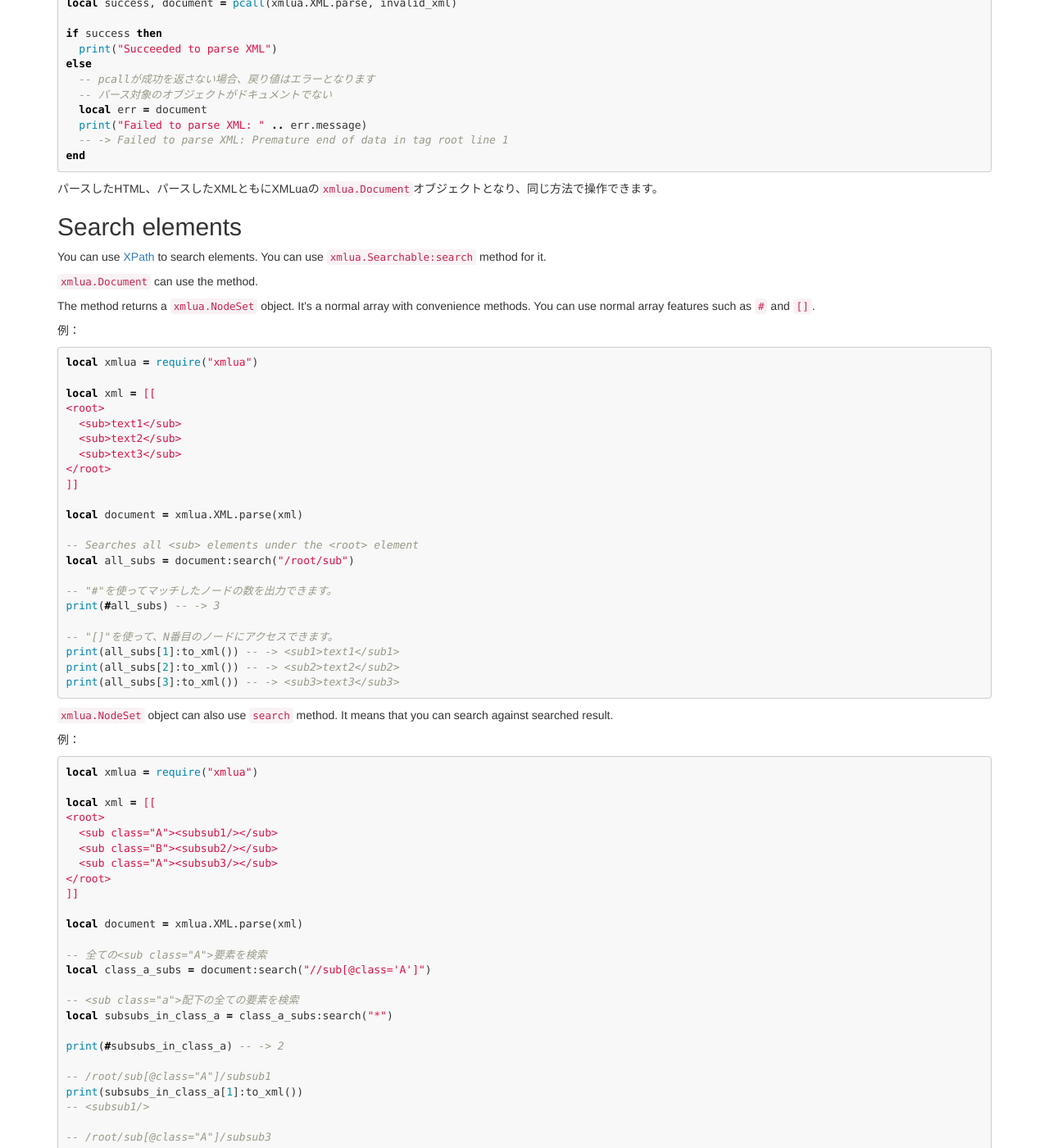
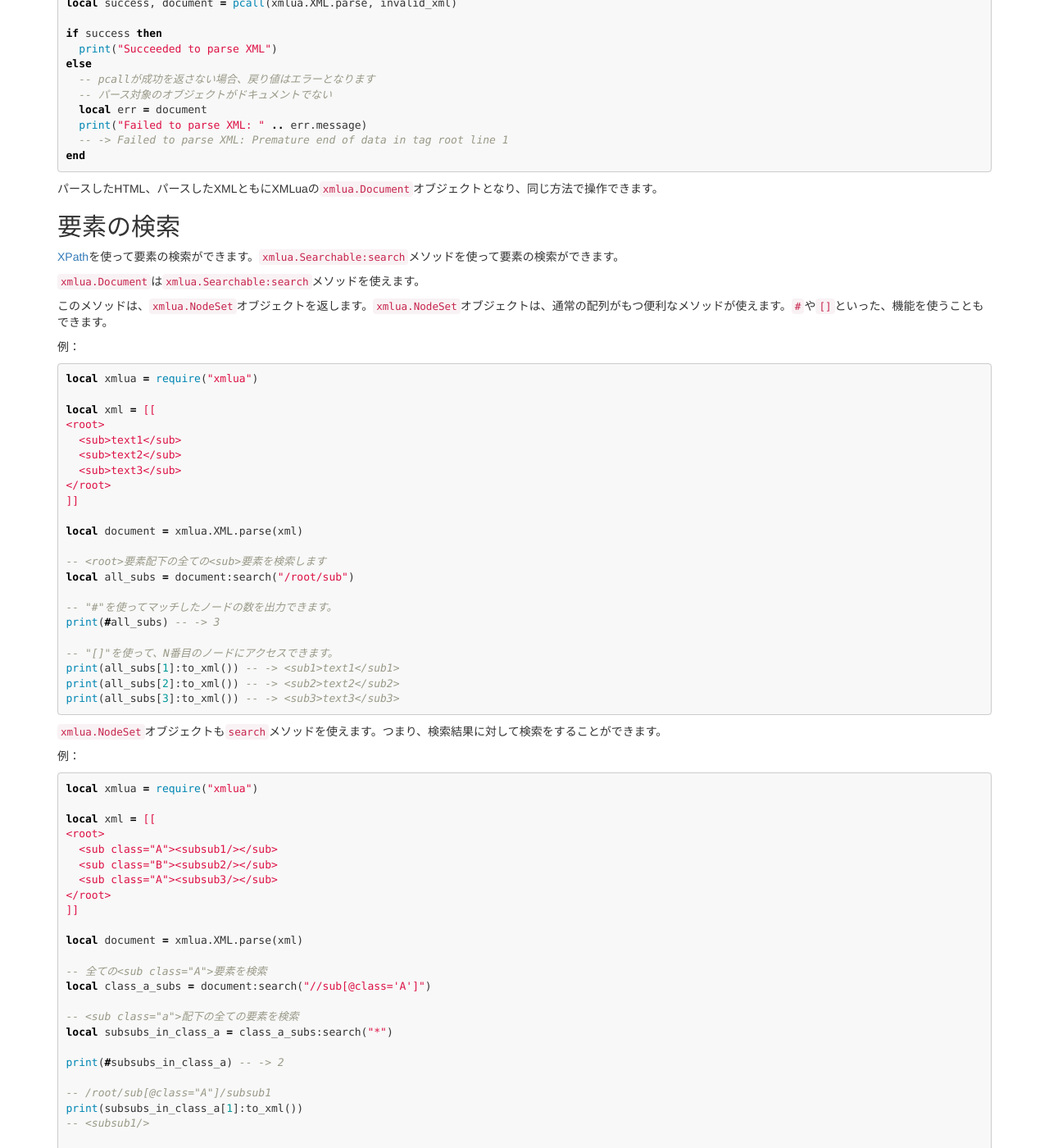
Before and after one commit to clear-code/xmlua, a Jekyll site: the page built from docs/ja/tutorial/index.md, in a window 1280 px wide and 1400 px high, scrolled down 1959 px. Shown: the whole window at 82% size. Built offline with Jekyll 4.4.1, drawn with Linux system fonts in a browser that asks for light colours; some of the changed text lies outside the part shown.

Commit message:
doc tutorial: translate how to search elements into Japanese

````diff
--- a/docs/ja/tutorial/index.md
+++ b/docs/ja/tutorial/index.md
@@ -124,13 +124,13 @@ end
 
 パースしたHTML、パースしたXMLともにXMLuaの[`xmlua.Document`][document]オブジェクトとなり、同じ方法で操作できます。
 
-## Search elements
+## 要素の検索
 
-You can use [XPath][xpath] to search elements. You can use [`xmlua.Searchable:search`][searchable-search] method for it.
+[XPath][xpath]を使って要素の検索ができます。[`xmlua.Searchable:search`][searchable-search]メソッドを使って要素の検索ができます。
 
-[`xmlua.Document`][document] can use the method.
+[`xmlua.Document`][document]は[`xmlua.Searchable:search`][searchable-search]メソッドを使えます。
 
-The method returns a [`xmlua.NodeSet`][node-set] object. It's a normal array with convenience methods. You can use normal array features such as `#` and `[]`.
+このメソッドは、[`xmlua.NodeSet`][node-set]オブジェクトを返します。[`xmlua.NodeSet`][node-set]オブジェクトは、通常の配列がもつ便利なメソッドが使えます。`#`や`[]`といった、機能を使うこともできます。
 
 例：
 
@@ -147,7 +147,7 @@ local xml = [[
 
 local document = xmlua.XML.parse(xml)
 
--- Searches all <sub> elements under the <root> element
+-- <root>要素配下の全ての<sub>要素を検索します
 local all_subs = document:search("/root/sub")
 
 -- "#"を使ってマッチしたノードの数を出力できます。
@@ -159,7 +159,7 @@ print(all_subs[2]:to_xml()) -- -> <sub2>text2</sub2>
 print(all_subs[3]:to_xml()) -- -> <sub3>text3</sub3>
 ```
 
-[`xmlua.NodeSet`][node-set] object can also use `search` method. It means that you can search against searched result.
+[`xmlua.NodeSet`][node-set]オブジェクトも`search`メソッドを使えます。つまり、検索結果に対して検索をすることができます。
 
 例：
 
@@ -193,9 +193,9 @@ print(subsubs_in_class_a[2]:to_xml())
 -- <subsub3/>
 ```
 
-The `search` method is [`xmlua.NodeSet:search`][node-set-search]. It's not [`xmlua.Searchable:search`][searchable-search] method.
+`search`メソッドは、[`xmlua.NodeSet:search`][node-set-search]メソッドです。[`xmlua.Searchable:search`][searchable-search]メソッドではありません。
 
-You can also use [`xmlua.Searchable:search`][searchable-search] method against element.
+[`xmlua.Searchable:search`][searchable-search]メソッドは、要素に対しても使えます。
 
 例：
 
@@ -212,11 +212,11 @@ local xml = [[
 
 local document = xmlua.XML.parse(xml)
 
--- Searches the <root> element
+--<root>要素の検索
 local roots = document:search("/root")
 local root = roots[1]
 
--- Searches all <sub> elements under the <root> element
+-- <root>要素配下の全ての<sub>要素を検索します
 local all_subs = root:search("sub")
 
 -- "#"を使ってマッチしたノードの数を出力できます。
@@ -228,7 +228,7 @@ print(all_subs[2]:to_xml()) -- -> <sub2>text2</sub2>
 print(all_subs[3]:to_xml()) -- -> <sub3>text3</sub3>
 ```
 
-`search` may fail. For example. it fails with invalid XPath. If it fails, it raises an error.
+`search`メソッドは、失敗することがあります。例えば、不正なXPathを使った場合に失敗します。`search`メソッドが失敗した場合は、エラーが発生します。
 
 発生するエラーは以下の構造になっています。
 
@@ -238,7 +238,7 @@ print(all_subs[3]:to_xml()) -- -> <sub3>text3</sub3>
 }
 ```
 
-If you need to assume that XPath may be invalid, you need to handle error with `pcall`.
+XPathが不正である可能性がある場合は、`pcall`を使ってエラーを処理する必要があります。
 
 例：
 
@@ -257,8 +257,8 @@ end)
 if success then
   print("Succeeded to search by XPath")
 else
-  -- If pcall returns not success, the second return value is error
-  -- object not node set.
+  -- pcallが成功を返さない場合、戻り値はエラーとなります
+  -- 検索対象のオブジェクトがノードセットでない
   local err = node_set
   print("Failed to search by XPath: " .. err.message)
   -- -> Failed to search by XPath: Invalid expression
````
Also changed, not shown: 1 other file.
